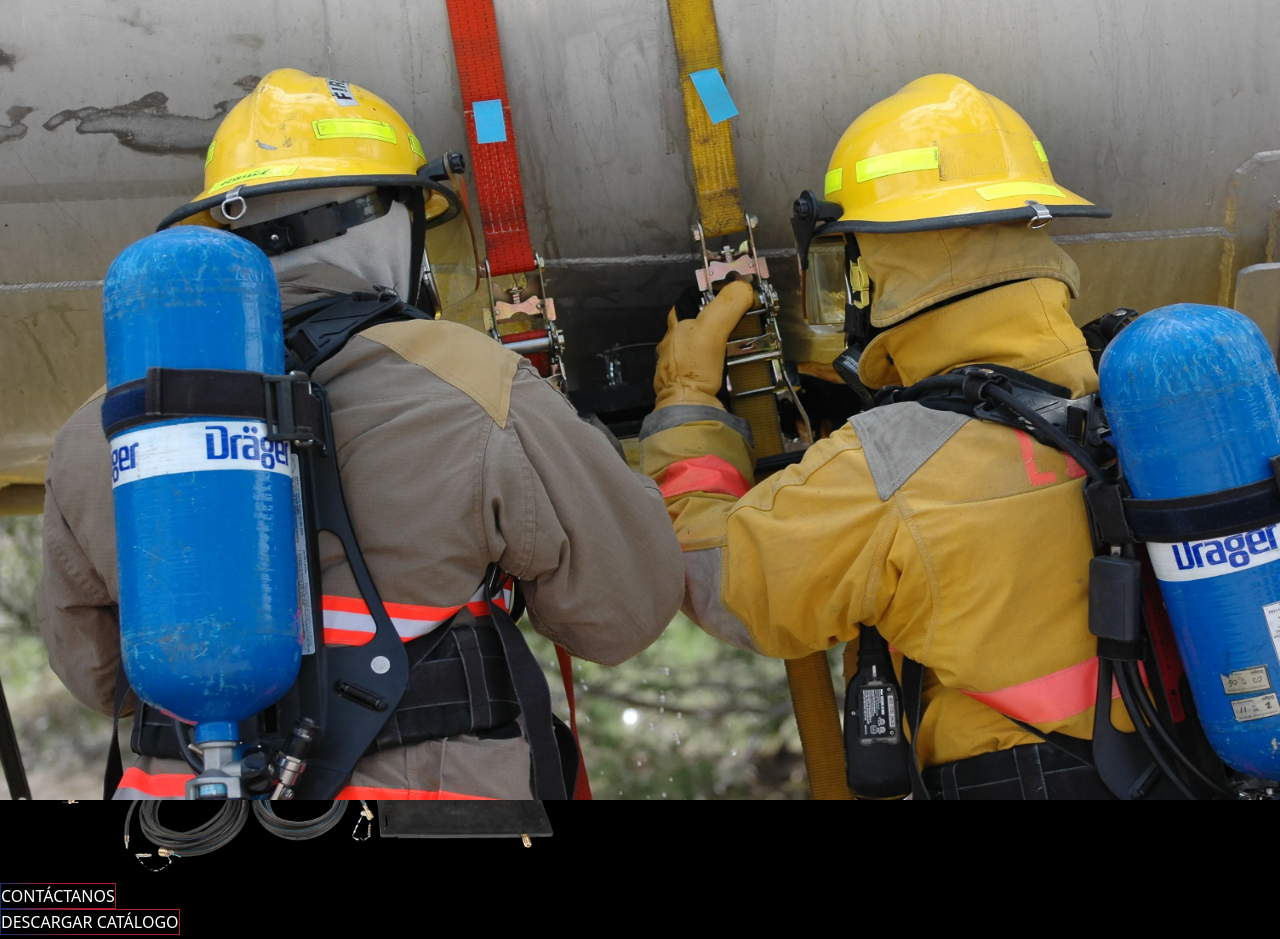
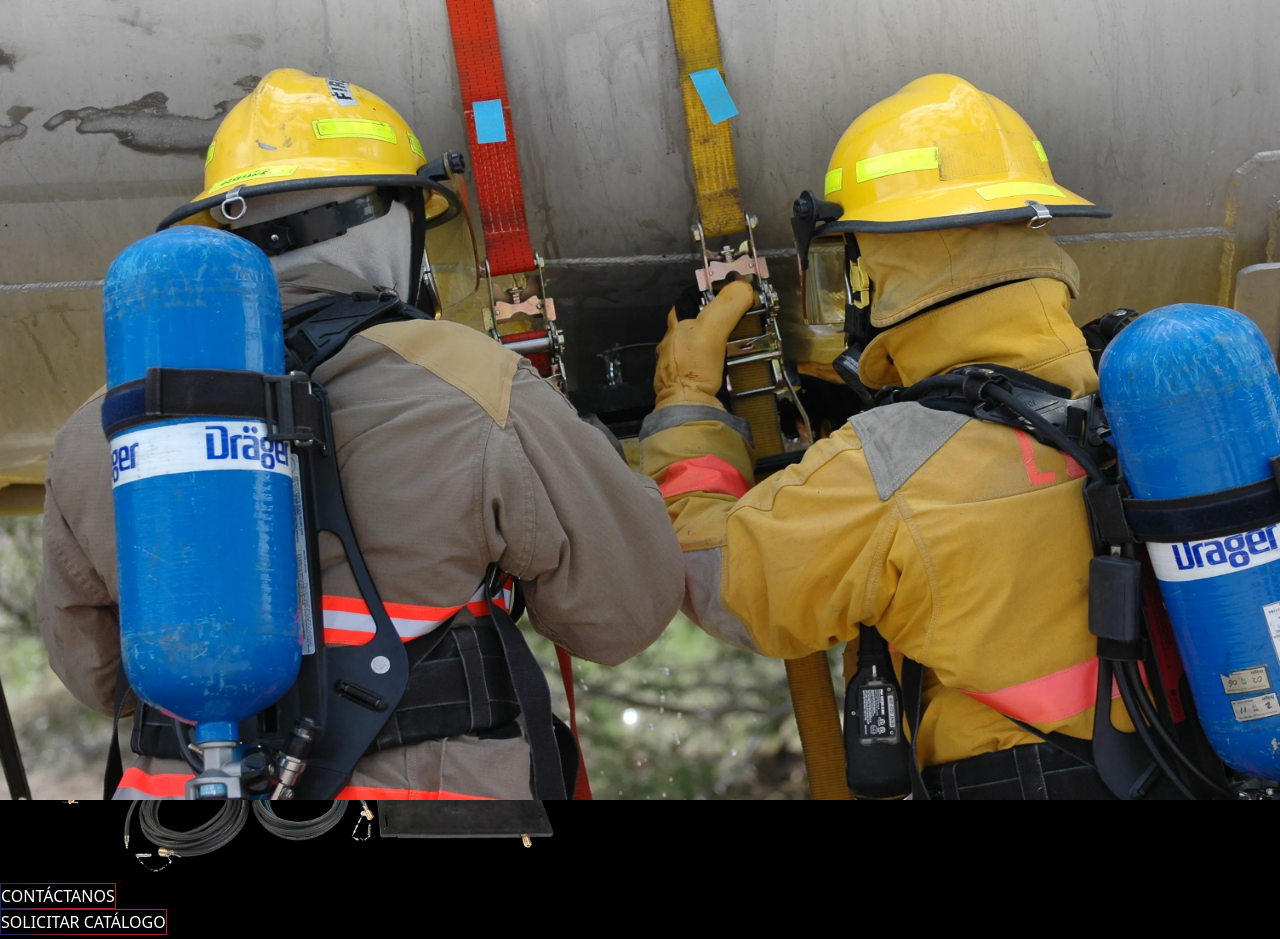
Before and after one commit to AhuiVargas/Lhopital-fr, a Next.js app: page /hazmat in a window 1280 px wide. Shown: the top 939 px of the page. Built offline with nearby package versions, Linux system fonts and the light colour scheme.

Commit message:
feat: catalog button now opens contact form instead of downloading

```diff
--- a/src/components/FeatureIntro.tsx
+++ b/src/components/FeatureIntro.tsx
@@ -44,8 +44,8 @@ export default function FeatureIntro({
 						<CTAButton onClick={handleClick} hovered>
 							CONTÁCTANOS
 						</CTAButton>
-						<CTAButton catalogOptions={catalogOption} hovered>
-							DESCARGAR CATÁLOGO
+						<CTAButton onClick={handleClick} hovered>
+							SOLICITAR CATÁLOGO
 						</CTAButton>
 					</div>
 				</div>
@@ -65,8 +65,8 @@ export default function FeatureIntro({
 					<CTAButton onClick={handleClick} hovered>
 						CONTÁCTANOS
 					</CTAButton>
-					<CTAButton catalogOptions={catalogOption} hovered>
-						DESCARGAR CATÁLOGO
+					<CTAButton onClick={handleClick} hovered>
+						SOLICITAR CATÁLOGO
 					</CTAButton>
 				</div>
 			</div>
```
